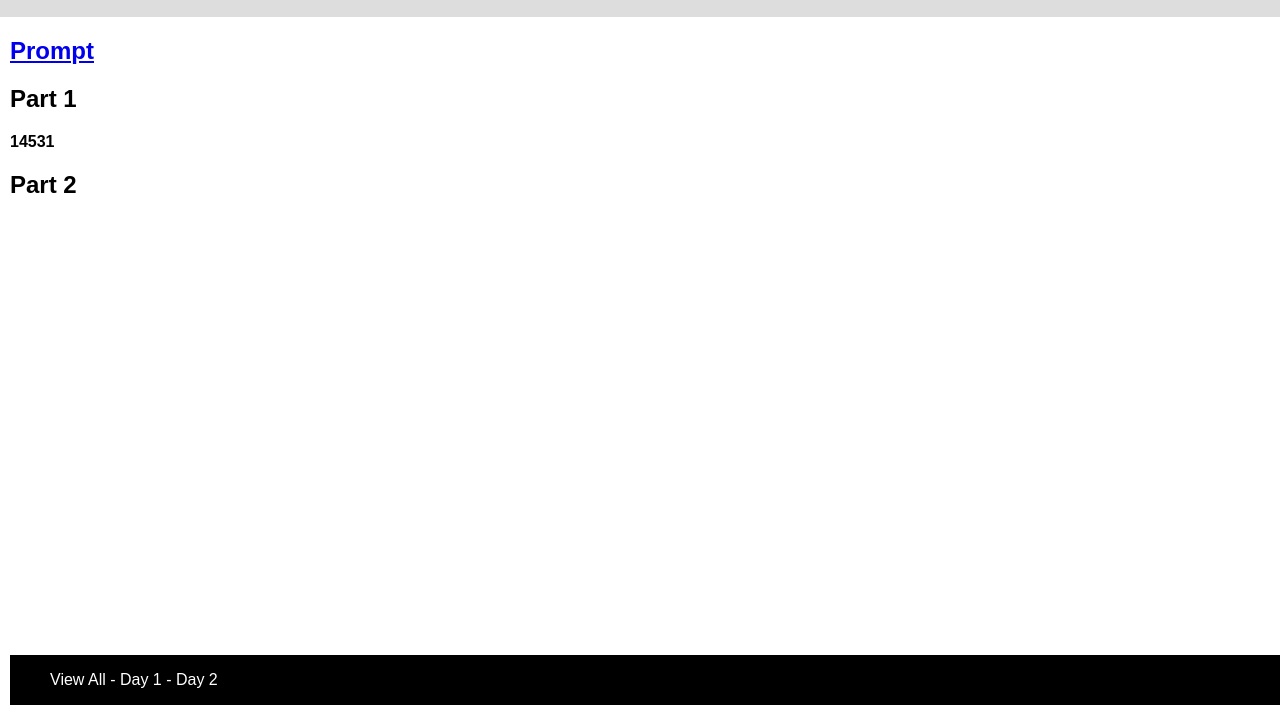
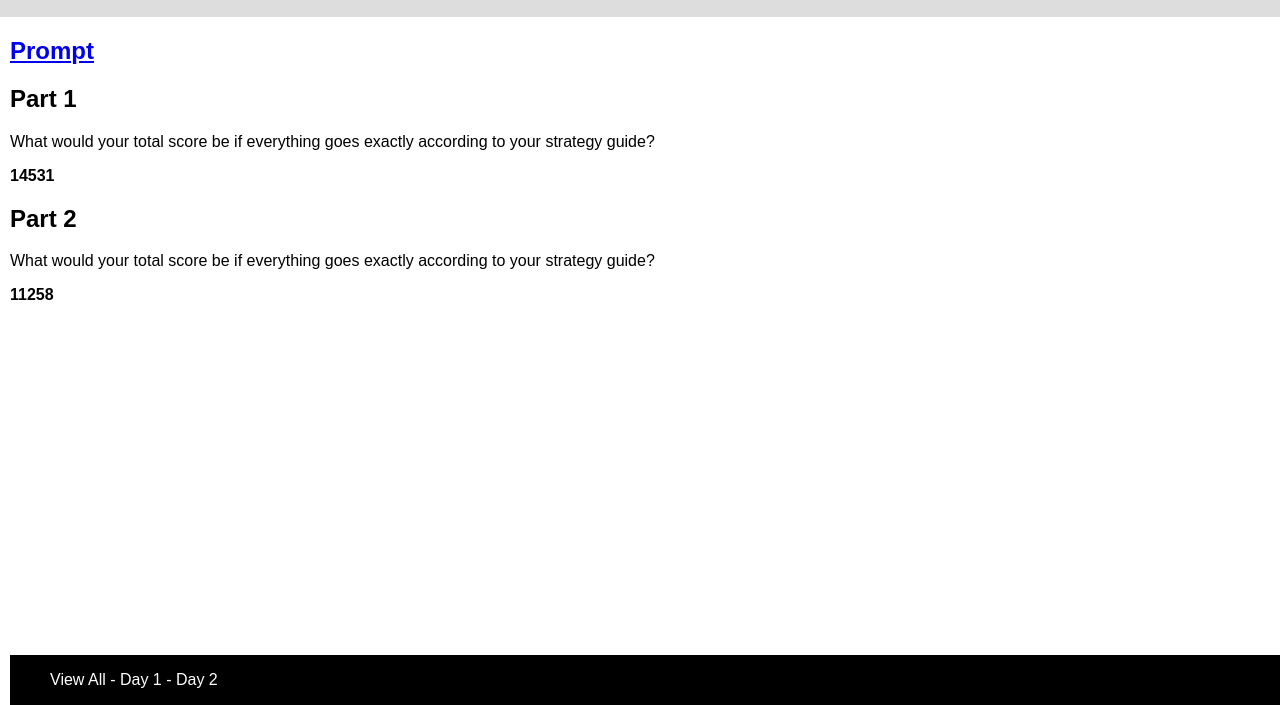
Before and after one commit to erautenberg/adventofcode2022, a website: page public/days/2.html in a window 1280 px wide. Shown: the part 95-800 px from the top of the page. Drawn offline with Linux system fonts and the light colour scheme.

Commit message:
feat(Day2): solution for part 2

```diff
--- a/public/days/2.html
+++ b/public/days/2.html
@@ -13,11 +13,11 @@
   <h2><a href="https://adventofcode.com/2022/day/2">Prompt</a></h2>
 
   <h2>Part 1</h2>
-  <p></p>
+  <p>What would your total score be if everything goes exactly according to your strategy guide?</p>
   <p class="answer" id="answer1"></p>
 
   <h2>Part 2</h2>
-  <p></p>
+  <p>What would your total score be if everything goes exactly according to your strategy guide?</p>
   <p class="answer" id="answer2"></p>
 
   <footer><ul id="nav"></ul></footer>
--- a/public/src/2.js
+++ b/public/src/2.js
@@ -1,13 +1,12 @@
 const DAY2 = 2;
 parseData(DAY2, (input) => {
-  // const inputArray = input.map(n => parseInt(n));
   const part1 = runPart1(input);
-  const part2 = null;
+  const part2 = runPart2(input);;
   showAnswers(DAY2, part1, part2);
 });
 
 /**
- * Calculates the answer to Day 1, Part 1
+ * Calculates the answer to Day 2, Part 1
  *
  * @param {array} input
  * @returns {number}
@@ -18,19 +17,38 @@ function runPart1(input) {
 }
 
 /**
- * Calculates the answer to Day 1, Part 2
+ * Calculates the answer to Day 2, Part 2
  *
  * @param {array} input
  * @returns {number}
  */
 function runPart2(input) {
-  return null;
+  const rounds = parseRounds(input);
+  return rounds.reduce((acc, curr) => acc + calculateScore2(curr), 0);
 }
 
+/**
+ * This looks up the amount of points you earn by playing a certain move
+ * as well as the points you earn from the outcome of the match.
+ */
+const SCORES = {
+  X: 1, // rock
+  Y: 2, // paper
+  Z: 3, // scissor
+  1: 6, // win
+  0: 3, // draw
+  '-1': 0 // lose
+};
 
-// Rock: A or X
-// Paper: B or Y
-// Scissor: C or Z
+
+/**
+ * This object is written as if "RESULTS2.X.A" would represent the outcome for you
+ * (win, lose, draw) of a match where you play X, Y, or Z, and the opponenent plays A, B, or C.
+ *
+ * Rock: A or X
+ * Paper: B or Y
+ * Scissor: C or Z
+ */
 const RESULTS = {
   X: { // rock
     A: 0, // draw against rock
@@ -49,13 +67,43 @@ const RESULTS = {
   }
 };
 
-const SCORES = {
-  X: 1, // rock
-  Y: 2, // paper
-  Z: 3, // scissor
-  1: 6, // win
-  0: 3, // draw
-  '-1': 0 // lose
+/**
+ * Based on new information, this maps the input's lose, draw, and win symbols to
+ * the numbers the other objects understand.
+ */
+const CONVERSION = {
+  X: -1, // need to lose
+  Y: 0, // need to draw
+  Z: 1 // need to win
+};
+
+/**
+ * This object is written as if "RESULTS2.A.1" would represent what you as the player
+ * need to play to win against the oppononent who played 'A'.
+ *
+ * Rock: A
+ * Paper: B
+ * Scissor: C
+ * Lose: X: lose
+ * Y: draw
+ * Z: win
+ */
+const RESULTS2 = {
+  A: { // rock
+    1: 'Y', // in order to win, play paper (Y)
+    0: 'X', // in order to draw, play rock (X)
+    '-1': 'Z' // in order to lose, play scissor (Z)
+  },
+  B: { // paper
+    1: 'Z', // in order to win, play scissor (Z)
+    0: 'Y', // in order to draw, play paper (Y)
+    '-1': 'X' // in order to lose, play rock (X)
+  },
+  C: { // scissor
+    1: 'X', // in order to win, play rock (X)
+    0: 'Z', // in order to draw, play scissor (Z)
+    '-1': 'Y' // in order to lose, play paper (Y)
+  }
 };
 
 /**
@@ -78,8 +126,24 @@ function parseRounds(rounds) {
  * @returns {number}
  */
 function calculateScore(round) {
-  const opponent = round[0];
-  const self = round[1];
-  const matchScore = RESULTS[self][opponent];
-  return SCORES[self] + SCORES[matchScore];
+  const opponent = round[0]; // saves the opponent's move
+  const self = round[1]; // saves your move
+  const outcome = RESULTS[self][opponent]; // looks up the outcome of the match as -1, 0, 1 (lose, draw, win)
+  return SCORES[self] + SCORES[outcome];
 }
+
+/**
+ * Assuming the first element is your opponent's move and the second element is the outcome you need,
+ * this looks up the score that a round would give you, which gives you points for
+ * your move plus if you win, lose, or draw.
+ *
+ * @param {array} round
+ * @returns {number}
+ */
+function calculateScore2(round) {
+  const opponent = round[0]; // saves the opponent's move
+  const outcome = round[1]; // saves the desired outcome of the match
+  const convertedOutcome = CONVERSION[outcome]; // turns X, Y, Z into -1, 0, 1 (lose, draw, win)
+  const self = RESULTS2[opponent][convertedOutcome]; // looks up what you need to play to get the desired outcome
+  return SCORES[self] + SCORES[convertedOutcome];
+}
```
Lines whose indentation alone changed are shown as unchanged.
